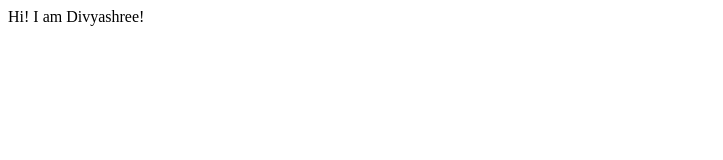
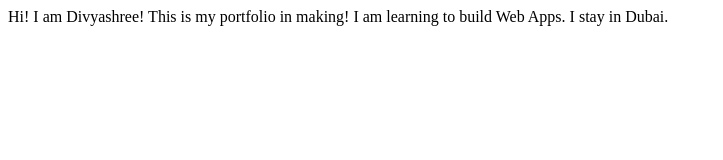
Before and after one commit to divyashree06/divyashree_site, a plain HTML site: page index.html in a window 1280 px wide. Shown: the whole page, without its empty margins (0-723 px from the left). Drawn offline with Linux system fonts and the light colour scheme.

Commit message:
Update index.html
feat : updated content

```diff
--- a/index.html
+++ b/index.html
@@ -7,5 +7,11 @@
 </head>
 <body>
     Hi! I am Divyashree!
+
+    This is my portfolio in making!
+
+    I am learning to build Web Apps.
+
+    I stay in Dubai.
 </body>
 </html>
```
